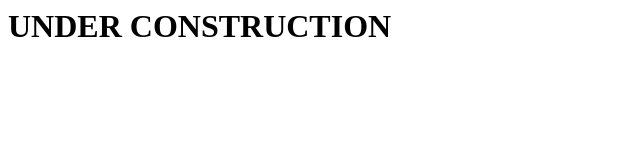
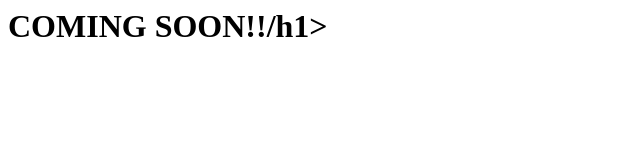
Before and after one commit to mitsurini392/mitsurini392.github.io, a plain HTML site: page index.html in a window 1280 px wide. Shown: the whole page, without its empty margins (0-640 px from the left). Drawn offline with Linux system fonts and the light colour scheme.

Commit message:
Update index.html

```diff
--- a/index.html
+++ b/index.html
@@ -1 +1 @@
-<h1>UNDER CONSTRUCTION</h1>
+<h1>COMING SOON!!/h1>
```
